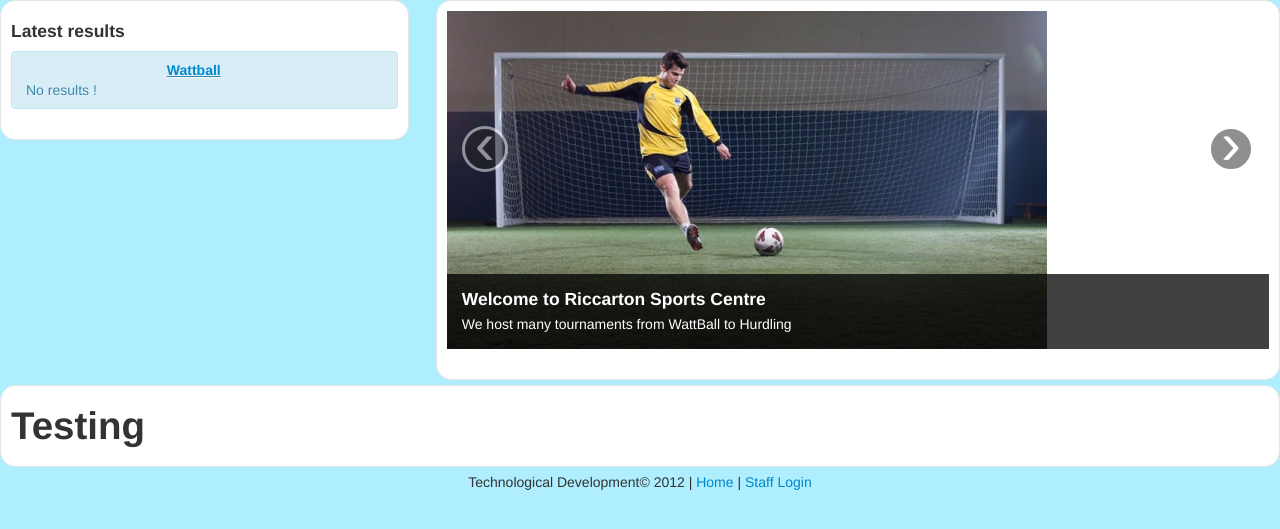
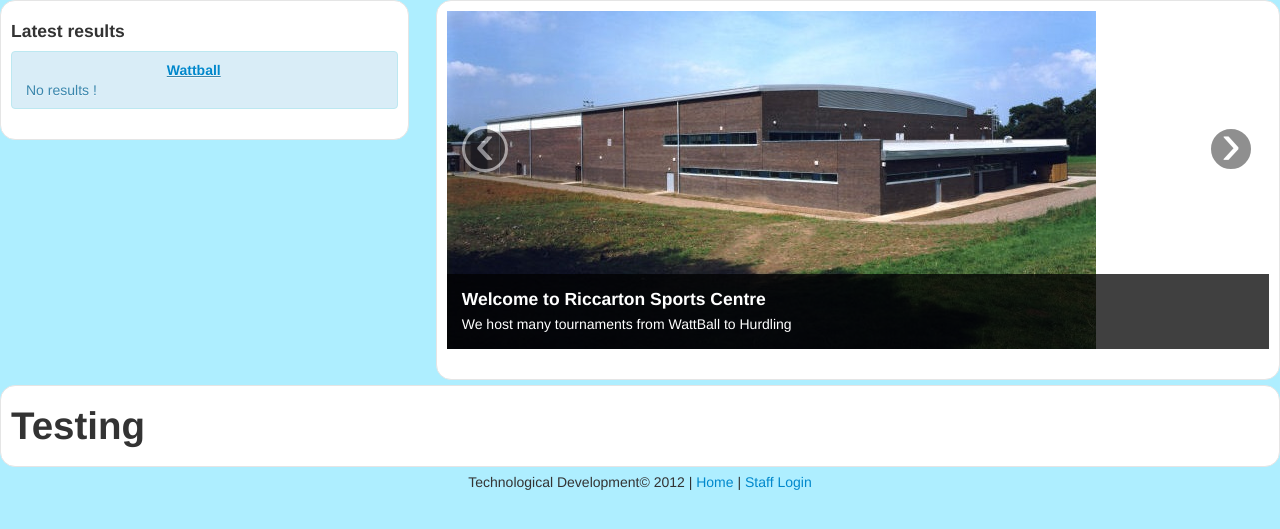
Before and after one commit to afleming1992/thirdyeargroup, a PHP site: template view/home.php in a window 1280 px wide. Shown: the top 529 px of the page. Run offline with PHP 8.4, Linux system fonts and the light colour scheme; the template is opened without the code that fills it, so the values that code supplies are empty; some libraries are stand-ins or nearby versions.

Commit message:
Updated Caroseul on homepage to make it look better

```diff
--- a/view/home.php
+++ b/view/home.php
@@ -28,10 +28,11 @@
 				  <!-- Carousel items -->
 				  <div class="carousel-inner">
 					<div class="active item">
-						<img src="images/caroseul/wattball.jpg" />
+						<img src="images/caroseul/centre.jpg" />
 						<div class='carousel-caption'><h4>Welcome to Riccarton Sports Centre</h4><p>We host many tournaments from WattBall to Hurdling</p></div>
 					</div>
-					<div class="item"><img src="images/caroseul/hurdles.jpg" /></div>
+					<div class="item"><a href='index.php?page=wattBall'><img src="images/caroseul/wattball.jpg" /><div class='carousel-caption'><h4>Wattball</h4><p>Find out more about our Wattball Tournament by Clicking Here</p></div></a></div>
+					<div class="item"><a href='index.php?page=tickets'><img src="images/caroseul/tickets.jpg" /><div class='carousel-caption'><h4>Tickets</h4><p>You can buy tickets for our Tournaments by clicking here</p></div></a></div>
 				  </div>
 				  <!-- Carousel nav -->
 				  <a class="carousel-control left" href="#myCarousel" data-slide="prev">&lsaquo;</a>
--- a/view/navbar.php
+++ b/view/navbar.php
@@ -3,7 +3,6 @@
     <div class="container">
       <ul class="nav">
             <li <?php if(strcmp($_SESSION['section'],"home") == 0){echo "class='active'";} ?>><a href="index.php">Home</a></li>
-            <li <?php if(strcmp($_SESSION['section'],"aboutus") == 0){ echo "class='active'";} ?>> <a href="index.php?page=aboutUs">About us</a> </li>
             <li <?php if(strcmp($_SESSION['section'],"wattball") == 0){ echo "class='active'";} ?>> <a href="index.php?page=wattBall">WattBall</a> </li>
             <li <?php if(strcmp($_SESSION['section'],"menhurdles") == 0){ echo "class='active'";} ?>> <a href="index.php?page=menHurdles">Men's Hurdles</a> </li>
             <li <?php if(strcmp($_SESSION['section'],"femalehurdles") == 0){ echo "class='active'";} ?>> <a href="index.php?page=femaleHurdles">Female's Hurdles</a> </li>
```
Also changed, not shown: images/caroseul/centre.jpg (added), images/caroseul/tickets.jpg (added), images/caroseul/wattball.jpg.
